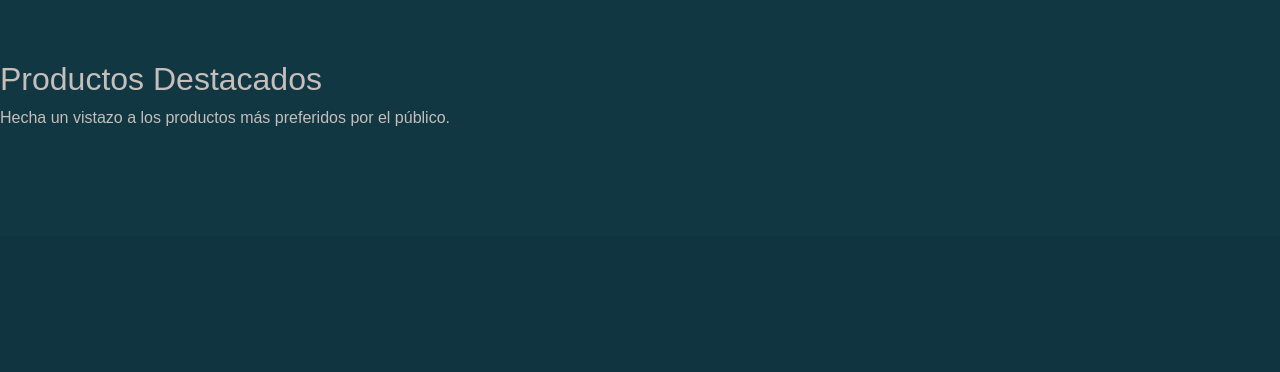
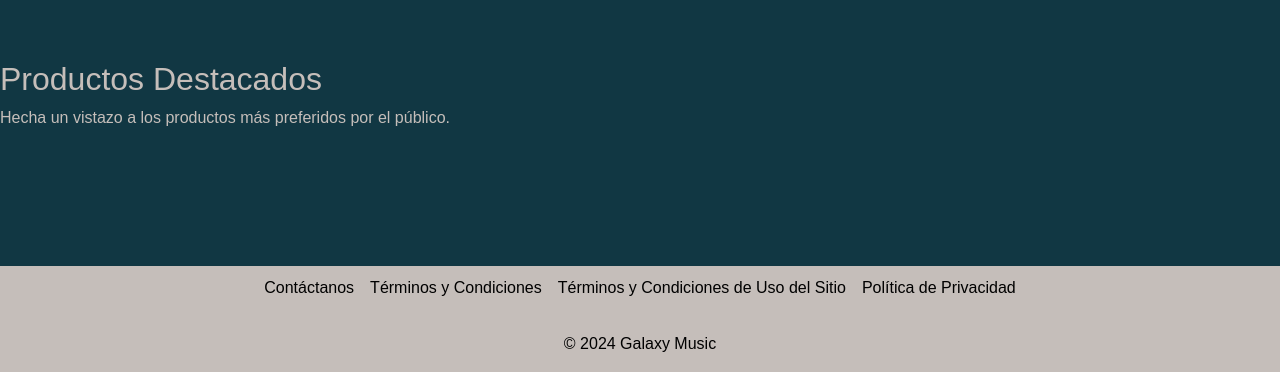
Before and after one commit to ElMatyVeli/GalaxyMusic, a Django app: page / in a window 1280 px wide. Shown: the part 564-936 px from the top of the page. Before the commit the page ends 690 px from the top, so only its background shows below. Run offline with Django 5.2, Linux system fonts and the light colour scheme; data that the repository does not hold is empty.

Commit message:
Footer creado e implementado en plantilla base

```diff
--- a/GalaxyMusic/tienda/templates/Base/base.html
+++ b/GalaxyMusic/tienda/templates/Base/base.html
@@ -64,6 +64,36 @@
                 color: var(--secondary-color);
             }
 
+            footer{
+                display: flex;
+                flex-direction: column;
+                justify-content: center;
+                align-items: center;
+                gap: 2rem;
+                background-color: var(--quaternary-color);
+                margin-top: 40px;
+            }
+
+            .about-us{
+                display: flex;
+                flex-direction: row;
+                justify-content: center;
+                align-items: center;
+                flex-wrap: wrap;
+                gap: 1rem;
+                margin-top: 10px;
+            }
+
+            .about-us a, footer p{
+                text-decoration: none;
+                color: black;
+            }
+
+            .about-us a:hover{
+                scale: 1.05;
+                transition: all ease-in-out 0.5s;
+            }
+
     </style>
 
     </head>
@@ -76,6 +106,9 @@
         {% block body %}
         {% endblock %}
 
+        <!-- FOOTER -->
+        {% include 'Base/footer.html' %}
+
         <!-- BOOTSTRAP JS -->
         <script
             src="https://cdn.jsdelivr.net/npm/@popperjs/core@2.11.6/dist/umd/popper.min.js"></script>
--- /dev/null
+++ b/GalaxyMusic/tienda/templates/Base/footer.html
@@ -0,0 +1,17 @@
+<footer>
+    <div class="about-us">
+        <a href="#">
+            Contáctanos
+        </a>
+        <a href="#">
+            Términos y Condiciones
+        </a>
+        <a href="#">
+            Términos y Condiciones de Uso del Sitio
+        </a>
+        <a href="#">
+            Política de Privacidad
+        </a>
+    </div>
+    <p>© 2024 Galaxy Music</p>
+</footer>
```
